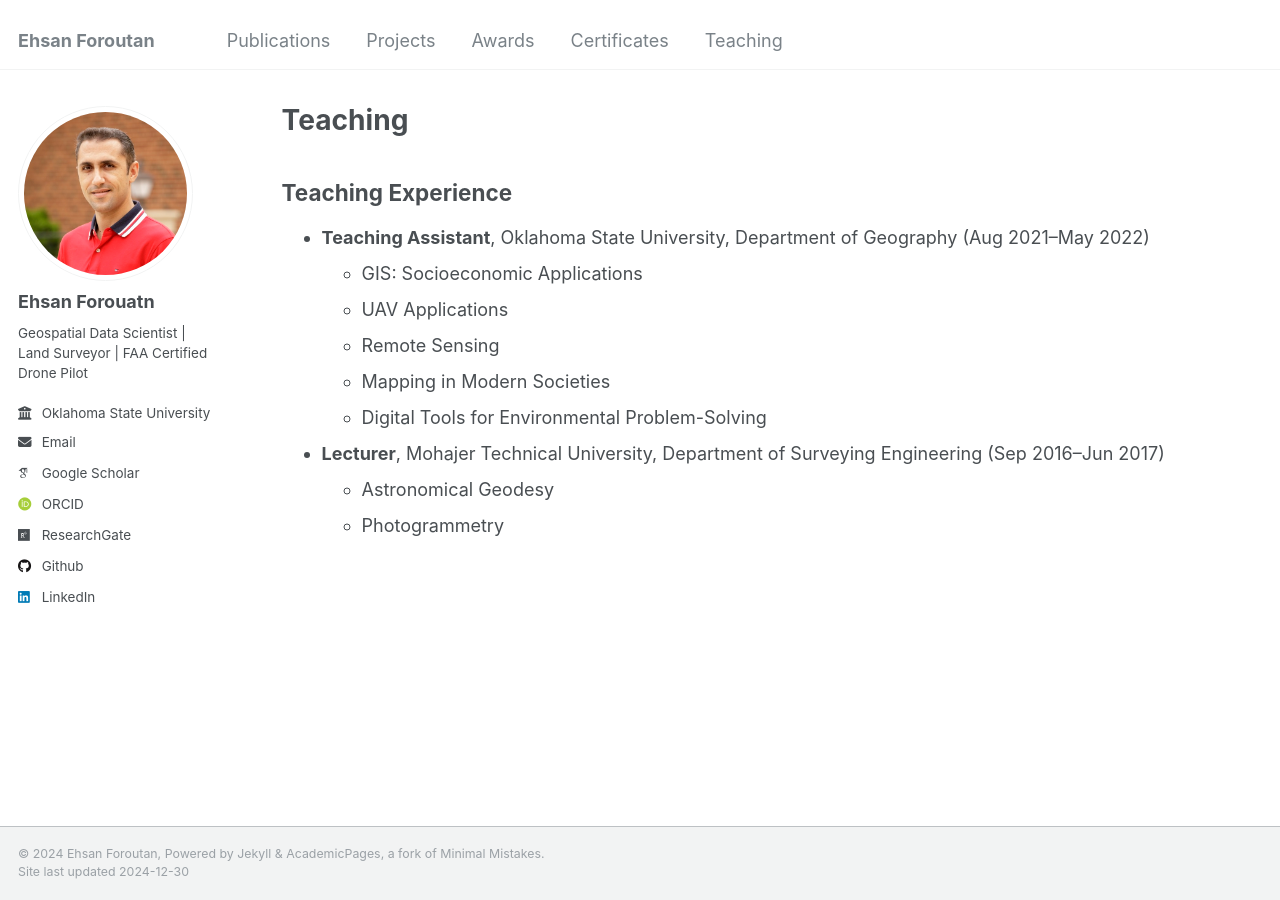
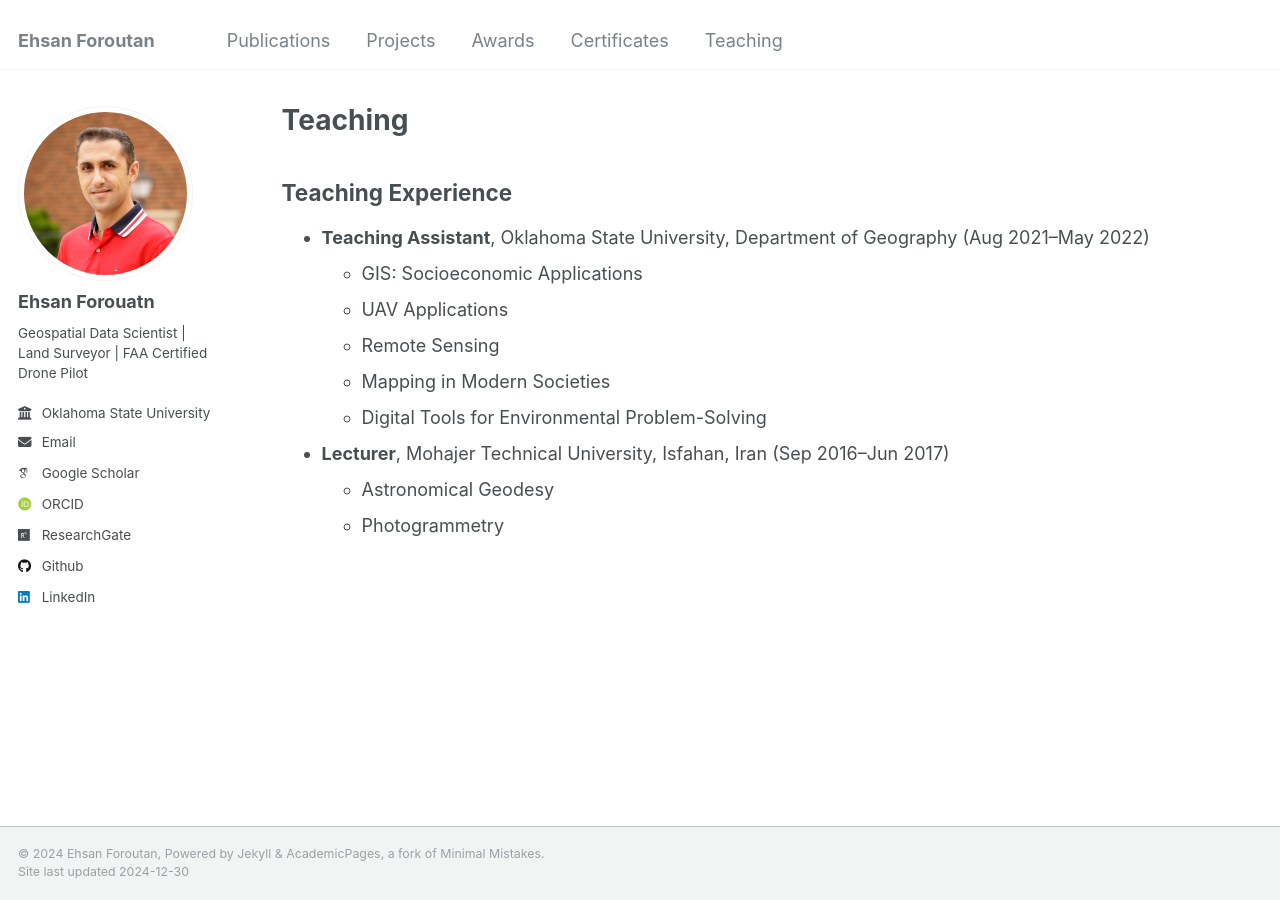
Before and after one commit to eforoutan/eforoutan.github.io, a Jekyll site: the page built from _pages/teaching.html, in a window 1280 px wide. Built offline with Jekyll 4.4.1, drawn with Linux system fonts in a browser that asks for light colours; some web fonts are replaced.

Commit message:
Update teaching.html

```diff
--- a/_pages/teaching.html
+++ b/_pages/teaching.html
@@ -19,7 +19,7 @@ author_profile: true
     </ul>
   </li>
 
-  <li><strong>Lecturer</strong>, Mohajer Technical University, Department of Surveying Engineering (Sep 2016–Jun 2017)
+  <li><strong>Lecturer</strong>, Mohajer Technical University, Isfahan, Iran (Sep 2016–Jun 2017)
     <ul>
       <li>Astronomical Geodesy</li>
       <li>Photogrammetry</li>
```
